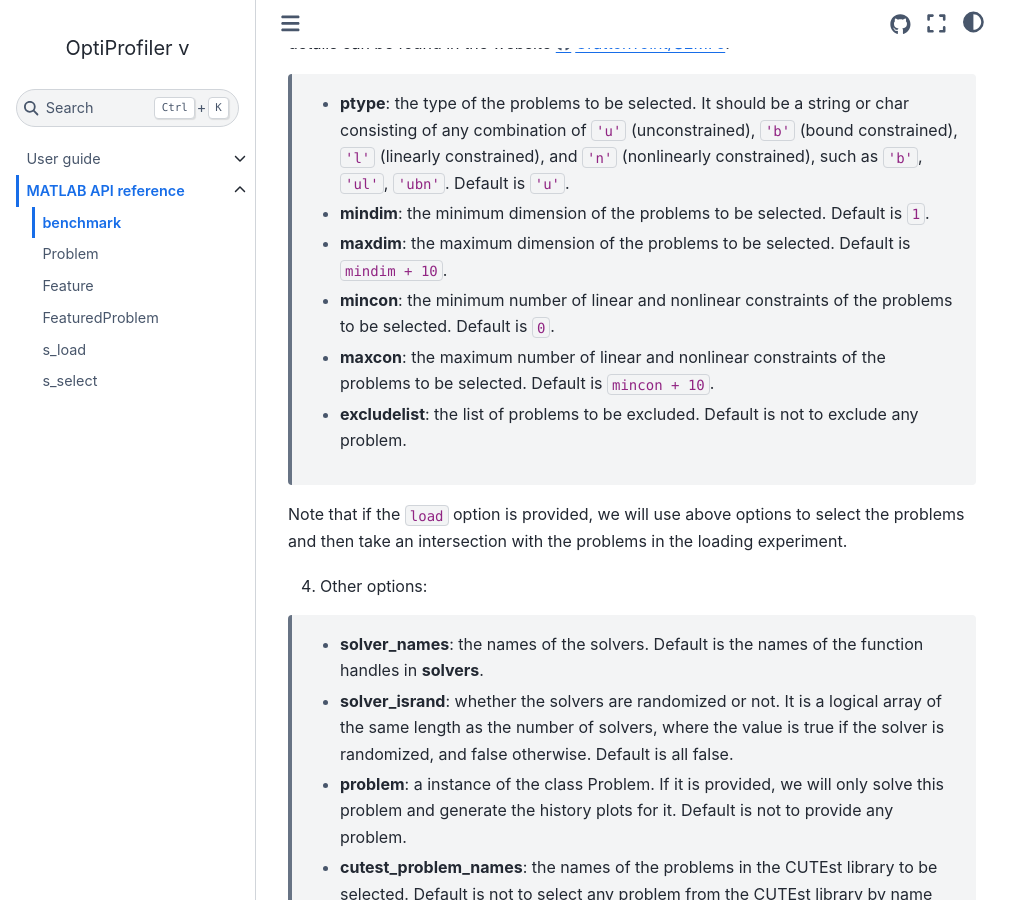
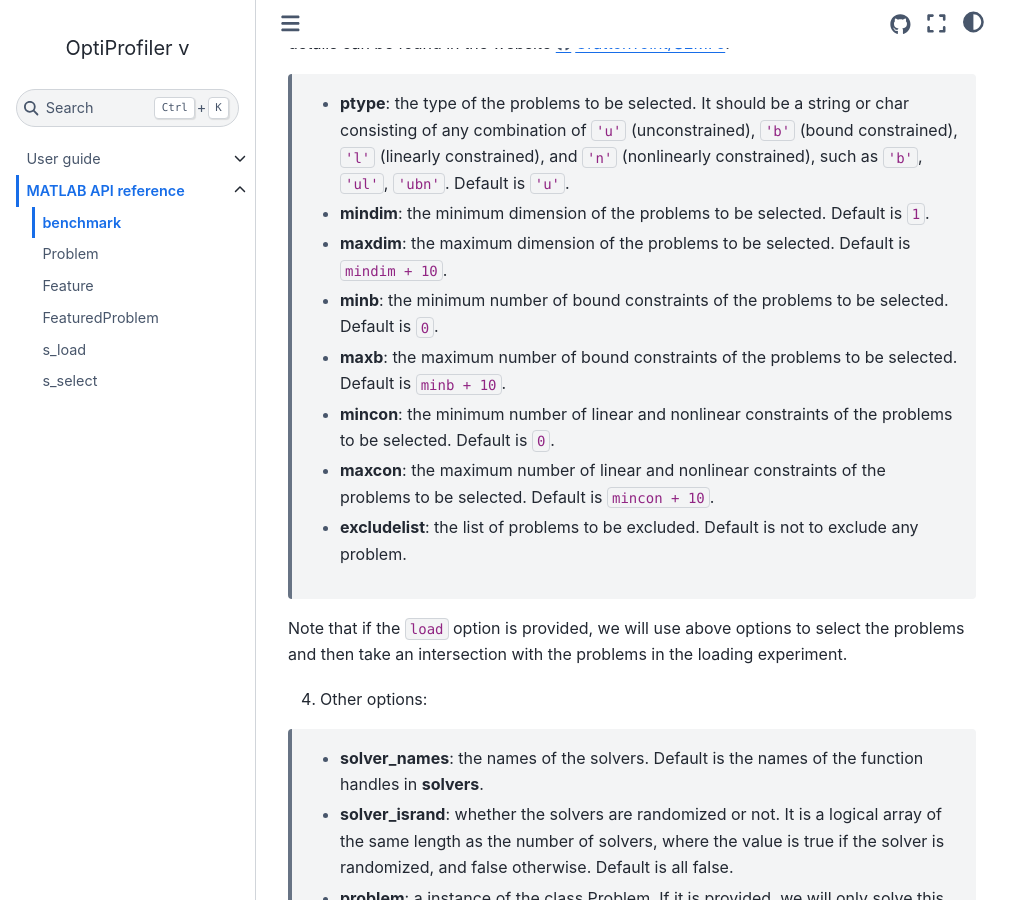
Before and after one commit to optiprofiler/optiprofiler, a Sphinx documentation site: the page built from doc/source/matlab/matlab_generated/benchmark.rst, in a window 1280 px wide and 900 px high, scrolled down 6861 px. Shown: the whole window, without its empty margins (0-1031 px from the left). Built offline with Sphinx 7.4.7 and the Sphinx Book theme 1.1.4, drawn with Linux system fonts in a browser that asks for light colours; the version number could not be read and is left out; cross-references to code outside the pages are shown as plain code; some of the changed text lies outside the part shown.

Commit message:
Add m_load and m_select, add option minb and maxb

```diff
--- a/doc/source/matlab/matlab_generated/benchmark.rst
+++ b/doc/source/matlab/matlab_generated/benchmark.rst
@@ -32,7 +32,7 @@
 
   - **n_jobs**: the number of parallel jobs to run the test. Default is ``1``.
 
-  - **benchmark_id**: the identifier of the test. It is used to create the specific directory to store the results. Default is ``'out'``.
+  - **benchmark_id**: the identifier of the test. It is used to create the specific directory to store the results. Default is ``'out'`` if the option ``load`` is not provided, otherwise default is ``'.'``.
 
   - **feature_stamp**: the stamp of the feature with the given options. It is used to create the specific directory to store the results. Default depends on features.
 
@@ -198,6 +198,10 @@
 
   - **maxdim**: the maximum dimension of the problems to be selected. Default is ``mindim + 10``.
 
+  - **minb**: the minimum number of bound constraints of the problems to be selected. Default is ``0``.
+
+  - **maxb**: the maximum number of bound constraints of the problems to be selected. Default is ``minb + 10``.
+
   - **mincon**: the minimum number of linear and nonlinear constraints of the problems to be selected. Default is ``0``.
 
   - **maxcon**: the maximum number of linear and nonlinear constraints of the problems to be selected. Default is ``mincon + 10``.
--- a/doc/source/matlab/matlab_generated/s_select.rst
+++ b/doc/source/matlab/matlab_generated/s_select.rst
@@ -18,6 +18,10 @@
 
     - **maxdim**: the maximum dimension of the problems to be selected. Default is ``Inf``.
 
+    - **minb**: the minimum number of bound constraints of the problems to be selected. Default is ``0``.
+
+    - **maxb**: the maximum number of bound constraints of the problems to be selected. Default is ``Inf``.
+
     - **mincon**: the minimum number of linear and nonlinear constraints of the problems to be selected. Default is ``0``.
 
     - **maxcon**: the maximum number of linear and nonlinear constraints of the problems to be selected. Default is ``Inf``.
--- a/doc/source/user/usage.rst
+++ b/doc/source/user/usage.rst
@@ -57,7 +57,7 @@
     options.maxdim = 9;
     benchmark(options)
 
-This will directly draw the profiles for the **solver1** and **solver3** with the ``'noisy'`` feature and all the unconstrained problems with dimension between 7 and 9 selected from the previous run. The results will also be saved under the folder ``'out'`` with a new subfolder named ``noisy_<timestamp>`` with the new timestamp.
+This will directly draw the profiles for the **solver1** and **solver3** with the ``'noisy'`` feature and all the unconstrained problems with dimension between 7 and 9 selected from the previous run. The results will also be saved under the current directory with a new subfolder named ``noisy_<timestamp>`` with the new timestamp.
 
 
 Ex4: scoring solvers
```
Also changed, not shown: other parts of doc/source/matlab/matlab_generated/benchmark.rst (+1 -1 lines), 10 other files.
